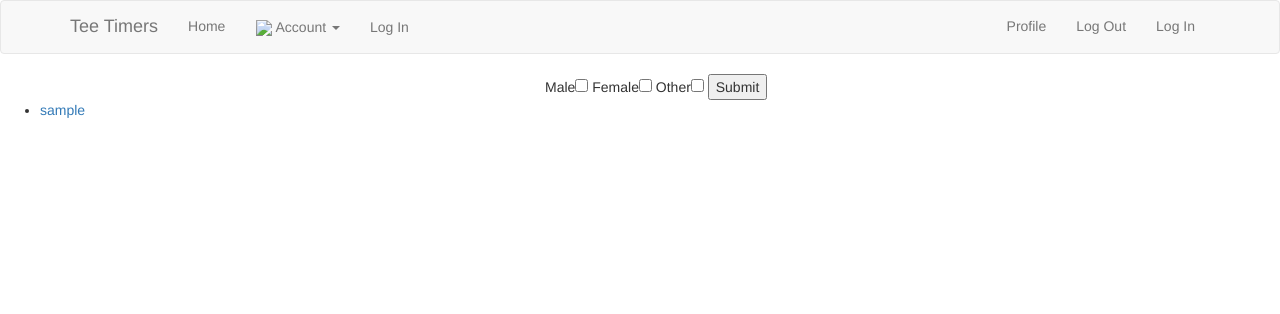
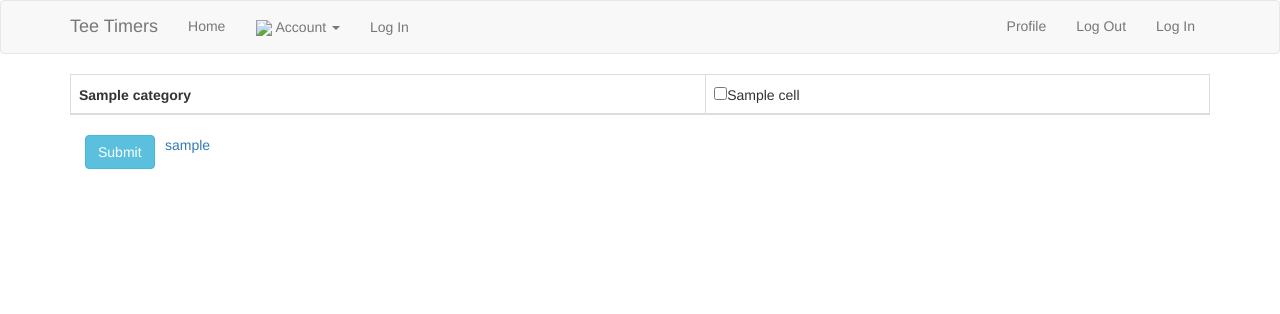
Before and after one commit to jsiu1248/tee_timers, a Flask app: template app/templates/match.html in a window 1280 px wide. Shown: the top 314 px of the page. Run offline with Flask 2, Linux system fonts and the light colour scheme; a user stored in the database is signed in; tables that the repository leaves empty hold one stand-in row (values such as "Sample post"); the template is opened without the code that fills it: values that come from a table or form of the project are taken from there, most other values are stand-ins (such as "Sample title", 1, 10 or a date in 2020); some libraries are stand-ins or nearby versions.

Commit message:
adding checkbox table for all filters. still have to add more cells though.

```diff
--- a/app/templates/match.html
+++ b/app/templates/match.html
@@ -13,8 +13,7 @@
 
 {# <div class="col-md-5">
     <div class="form-check">
-        <input class="form-check-input" type="checkbox" value="male" id="flexCheckDefault"
-            name="property_checkbox">
+        <input class="form-check-input" type="checkbox" value="male" id="flexCheckDefault" name="property_checkbox">
         <label class="form-check-label" for="flexCheckDefault">Male</label>
     </div>
     <div class="form-check">
@@ -23,16 +22,35 @@
 
     </div>#}
 
-<div class="col-md-5"></div>
-    <form method="POST" action="/">
+    {#<div class="col-md-5"></div>
+    <form method="POST" action="/"> {{ form.csrf_token }}
         Male<input type="checkbox" value="1" name="mycheckbox">
         Female<input type="checkbox" value="2" name="mycheckbox">
         Other<input type="checkbox" value="3" name="mycheckbox">
         <input type="submit">
     </form>
+</div>#}
+
+<form method="post" action="">
+    <table class="table table-bordered">
+        <thead>
+            {% for i in range(categories|length) %}
+            <tr>
+                <th> {{ categories[i] }} </th>
+                    {# {{timeslots[i]}} #}
+
+            {% for cell in cells[i] %}
+                <td><input id="{{ categories[i]+ cell }}" type="checkbox" name="{{ categories[i]+cell }}">{{ cell }}
+                </td>
+                {% endfor %}
+            </tr>
+            {% endfor %}
+        </thead>
+    </table>
+    <div class="form-group col-md-1">
+        <input type="submit" value="Submit" class="btn btn-info" />
     </div>
-
-
+</form>
 
 
 <ul class="users">
--- a/config.py
+++ b/config.py
@@ -21,7 +21,7 @@ class Config:
     APP_ADMIN = os.environ.get('APP_ADMIN')
 
     # this will be the prefix everytime an emails is sent
-    MAIL_SUBJECT_PREFIX = 'App — '
+    MAIL_SUBJECT_PREFIX = 'Tee Timers — '
 
     # when an email is sent to a user, it is set to this value
     MAIL_SENDER = f'App Admin <{APP_ADMIN}>'
```
Also changed, not shown: app/templates/forum.html (+21 -0 lines). Lines whose indentation alone changed are shown as unchanged.
